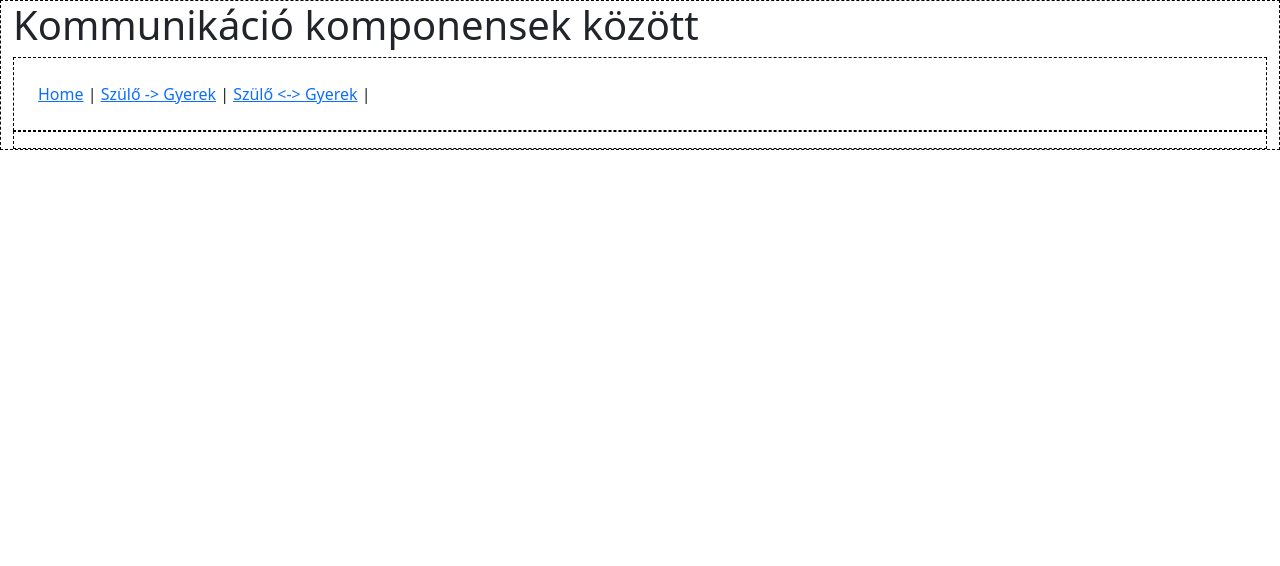
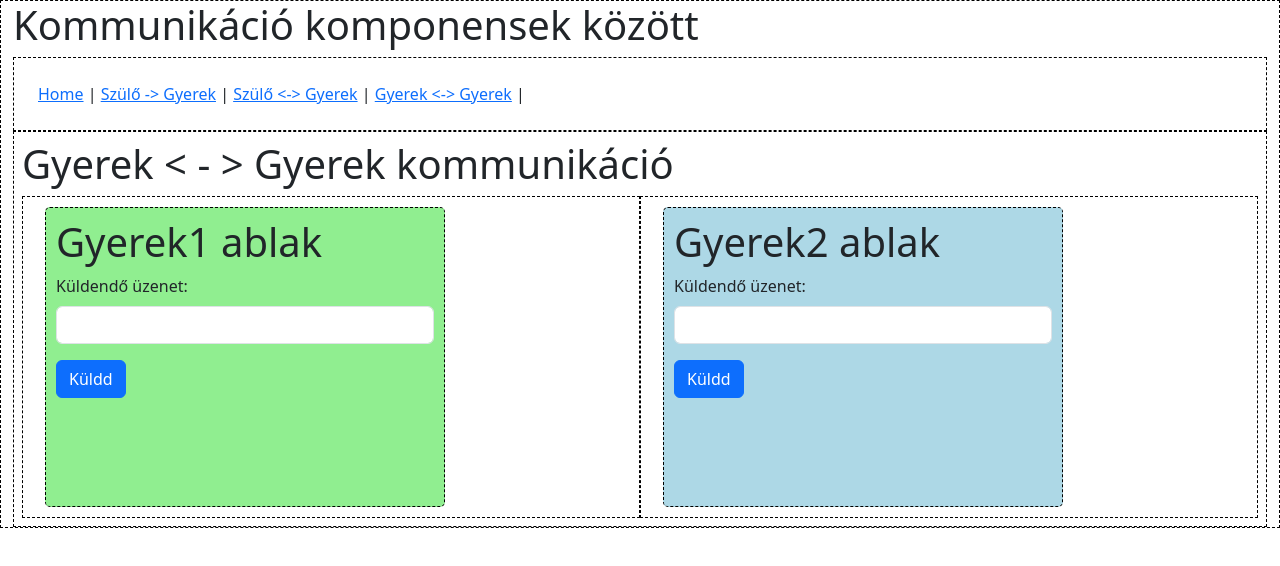
Before and after one commit to kovacsnandor/vujsAlapok, a Vue app: page /gyerek2gyerek in a window 1280 px wide. Shown: the top 566 px of the page. Built offline with nearby package versions, Linux system fonts and the light colour scheme.

Commit message:
gyerek - gyerek kommunkiáció

```diff
--- a/package.json
+++ b/package.json
@@ -11,6 +11,7 @@
   "dependencies": {
     "bootstrap": "^5.3.3",
     "bootstrap-icons": "^1.11.3",
+    "mitt": "^3.0.1",
     "pinia": "^2.1.7",
     "vue": "^3.4.29",
     "vue-router": "^4.3.3"
--- a/src/App.vue
+++ b/src/App.vue
@@ -9,6 +9,7 @@
       <RouterLink to="/">Home</RouterLink> |
       <RouterLink to="/szulo2gyerek">Szülő -> Gyerek</RouterLink> |
       <RouterLink to="/szuloodavisszagyerek">Szülő &lt;-&gt; Gyerek</RouterLink> |
+      <RouterLink to="/gyerek2gyerek">Gyerek &lt;-&gt; Gyerek</RouterLink> |
     </nav>
     <div class="my-border p-2" >
       <RouterView />
--- /dev/null
+++ b/src/components/Gyerek1.vue
@@ -0,0 +1,58 @@
+<template>
+  <div class="my-doboz">
+    <h1>Gyerek1 ablak</h1>
+    <label for="valasz" class="form-label">Küldendő üzenet: </label>
+    <input type="text" class="form-control" id="valasz" v-model="uzenet" />
+    <button
+      type="button"
+      class="btn btn-primary my-3"
+      @click="onClickKuldButton()"
+    >
+      Küldd
+    </button>
+    <p>
+      {{ valasz }}
+    </p>
+  </div>
+</template>
+
+<script>
+export default {
+  data() {
+    return {
+      uzenet: null,
+      valasz: null,
+    };
+  },
+  mounted() {
+    //Az oldal betöltődése után
+    //feliratkozunk a gyerek2_to_gyerek1 eseményre
+    //az eseményt kezelő függvénnyel
+    this.emitter.on("gyerek2_to_gyerek1", (data) => {
+      this.valasz = data.uzenet;
+    });
+  },
+  methods: {
+    onClickKuldButton() {
+      this.sendEvent();
+    },
+    sendEvent() {
+      //Kibocsátjuk (emit) a gyerek1_to_gyerek2 esemény kiváltásával az üzenetet
+      //Amit az kap el, aki feliratkozott rá.
+      this.emitter.emit("gyerek1_to_gyerek2", { uzenet: this.uzenet });
+    },
+  },
+};
+</script>
+
+<style scoped>
+.my-doboz {
+  width: 400px;
+  height: 300px;
+  padding: 10px;
+  margin: 10px;
+  border-radius: 5px;
+  background: lightgreen;
+  border: 1px dashed black;
+}
+</style>
--- /dev/null
+++ b/src/components/Gyerek2.vue
@@ -0,0 +1,54 @@
+<template>
+  <div class="my-doboz">
+    <h1>Gyerek2 ablak</h1>
+    <label for="valasz" class="form-label">Küldendő üzenet: </label>
+    <input type="text" class="form-control" id="valasz" v-model="uzenet" />
+    <button type="button" class="btn btn-primary my-3" @click="onClickKuldButton()">
+      Küldd
+    </button>
+    <p>
+      {{ valasz }}
+    </p>
+  </div>
+</template>
+
+<script>
+export default {
+  data() {
+    return {
+      uzenet: null,
+      valasz: null,
+    };
+  },
+  mounted() {
+    //Az oldal betöltődése után
+    //feliratkozunk a gyerek2_to_gyerek1 eseményre
+    //az eseményt kezelő függvénnyel
+    this.emitter.on("gyerek1_to_gyerek2", (data) => {
+      this.valasz = data.uzenet;
+    });
+  },
+  methods: {
+    onClickKuldButton() {
+      this.sendEvent();
+    },
+    sendEvent() {
+      //Kibocsátjuk (emit) a gyerek1_to_gyerek2 esemény kiváltásával az üzenetet
+      //Amit az kap el, aki feliratkozott rá.
+      this.emitter.emit("gyerek2_to_gyerek1", { uzenet: this.uzenet });
+    },
+  },
+};
+</script>
+
+<style scoped>
+.my-doboz {
+  width: 400px;
+  height: 300px;
+  padding: 10px;
+  margin: 10px;
+  border-radius: 5px;
+  background: lightblue;
+  border: 1px dashed black;
+}
+</style>
--- a/src/main.js
+++ b/src/main.js
@@ -5,6 +5,7 @@
 
 import App from './App.vue'
 import router from './router'
+import mitt from 'mitt'
 
 //Bootstrap: css, js
 import "bootstrap/dist/css/bootstrap.min.css"
@@ -12,9 +13,11 @@
 //Icons: css
 import "bootstrap-icons/font/bootstrap-icons.min.css"
 
+const emitter = mitt()
 const app = createApp(App)
 
 app.use(createPinia())
 app.use(router)
 
+app.config.globalProperties.emitter = emitter
 app.mount('#app')
--- a/src/router/index.js
+++ b/src/router/index.js
@@ -19,6 +19,11 @@
       name: 'szuloodavisszagyerek',
       component: () => import('../views/SzuloOdaVisszaGyerek.vue')
     },
+    {
+      path: '/gyerek2gyerek',
+      name: 'gyerek2gyerek',
+      component: () => import('../views/Gyerek2gyerek.vue')
+    },
 
   ]
 })
--- /dev/null
+++ b/src/views/Gyerek2Gyerek.vue
@@ -0,0 +1,28 @@
+<template>
+  <h1>Gyerek &lt; - &gt; Gyerek kommunikáció</h1>
+  <div class="row m-0">
+    <div class="col-6 my-border">
+        <!-- Gyerek1 ablak -->
+        <Gyerek1 />
+    </div>
+    <div class="col-6 my-border">
+        <!-- Gyerek2 ablak -->
+        <Gyerek2 />
+    </div>
+  </div>
+</template>
+
+<script>
+    import Gyerek1 from "../components/Gyerek1.vue";
+    import Gyerek2 from "../components/Gyerek2.vue";
+export default {
+    components: {
+        Gyerek1,
+        Gyerek2
+    }
+}
+</script>
+
+<style>
+
+</style>
```
Also changed, not shown: 2 other files (tests, documents, lock files or other folders).
